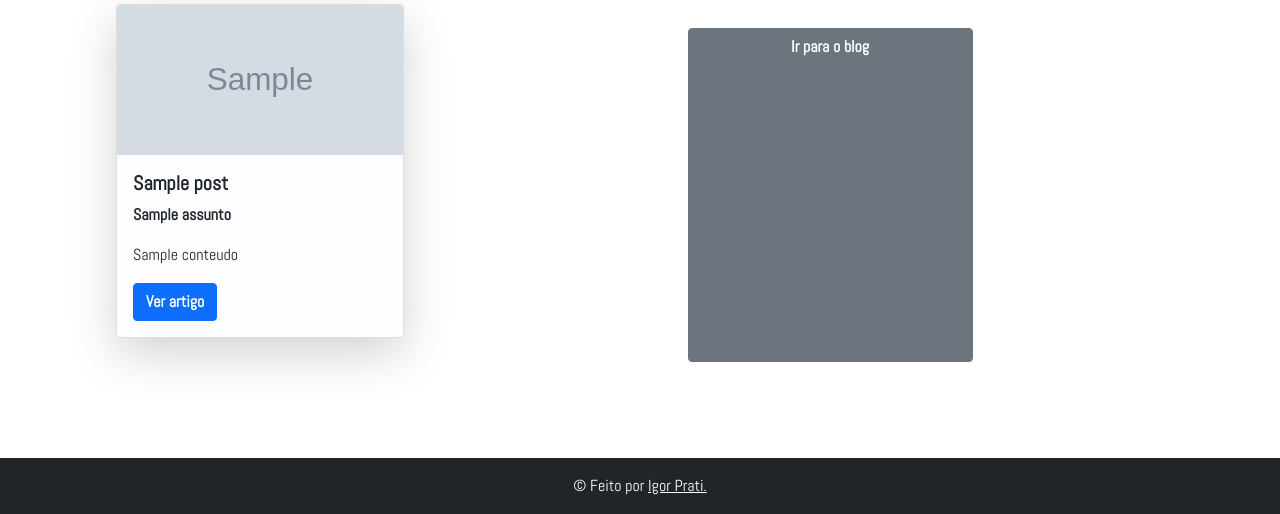
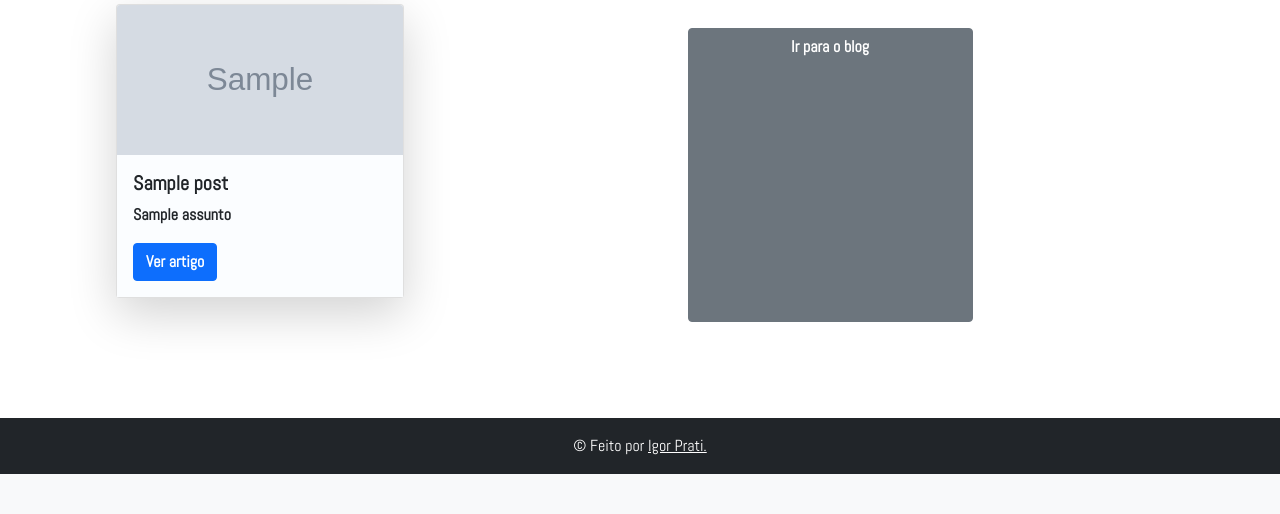
Before and after one commit to igorprati/projeto_CRUD_Flask, a Flask app: template templates/index.html in a window 1280 px wide. Shown: the part 3209-3723 px from the top of the page. After the commit the page ends 3683 px from the top, so only its background shows below. Run offline with Flask 2, Linux system fonts and the light colour scheme; the template is opened without the code that fills it: most values are stand-ins (such as "Sample title", 1, 10 or a date in 2020); grey boxes marked "Sample" are stand-in pictures; some libraries are stand-ins or nearby versions.

Commit message:
Update index.html

```diff
--- a/templates/index.html
+++ b/templates/index.html
@@ -154,7 +154,6 @@
               <div class="card-body">
                 <h5 class="card-title fw-bold">{{ post.titulo }}</h5>
                 <p class="card-text fw-bold">{{ post.assunto }}</p>
-                <p class="card-text conteudo">{{ post.conteudo }}</p>
                 <a href="/post/{{ post.id }}" class="btn btn-primary fw-bold">Ver artigo</a>
               </div>
             </div>
```
